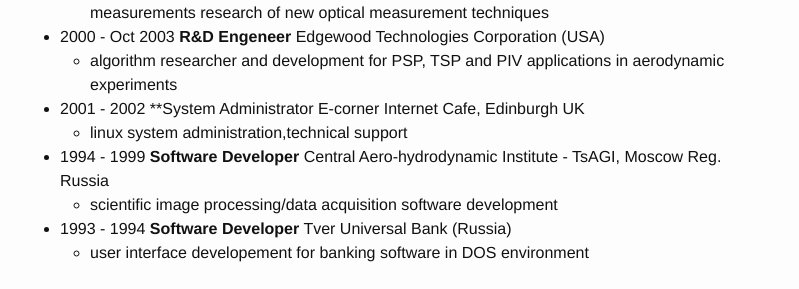
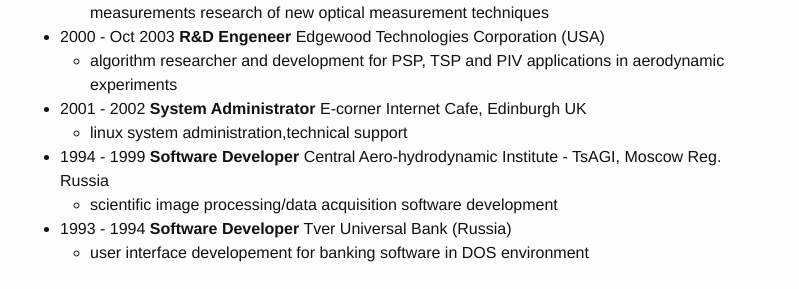
Before and after one commit to vfonov/vfonov.github.io, a Jekyll site: the page built from CV_industry.md, in a window 1280 px wide. Shown: the part 862-1151 px from the top of the page, without its empty margins (240-1039 px from the left). Built offline with Jekyll 4.4.1, drawn with Linux system fonts in a browser that asks for light colours.

Commit message:
Fixed typos, improved layout

```diff
--- a/CV_industry.md
+++ b/CV_industry.md
@@ -23,7 +23,7 @@
     * research in new data processing algorithms development of data processing software for optical measurements research of new optical measurement techniques
 * 2000 - Oct 2003 **R&D Engeneer** Edgewood Technologies Corporation (USA)
     * algorithm researcher and development for PSP, TSP and PIV applications in aerodynamic experiments
-* 2001 - 2002 **System Administrator E-corner Internet Cafe, Edinburgh UK
+* 2001 - 2002 **System Administrator** E-corner Internet Cafe, Edinburgh UK
     * linux system administration,technical support
 * 1994 - 1999 **Software Developer** Central Aero-hydrodynamic Institute - TsAGI, Moscow Reg. Russia
     * scientific image processing/data acquisition software development
```
